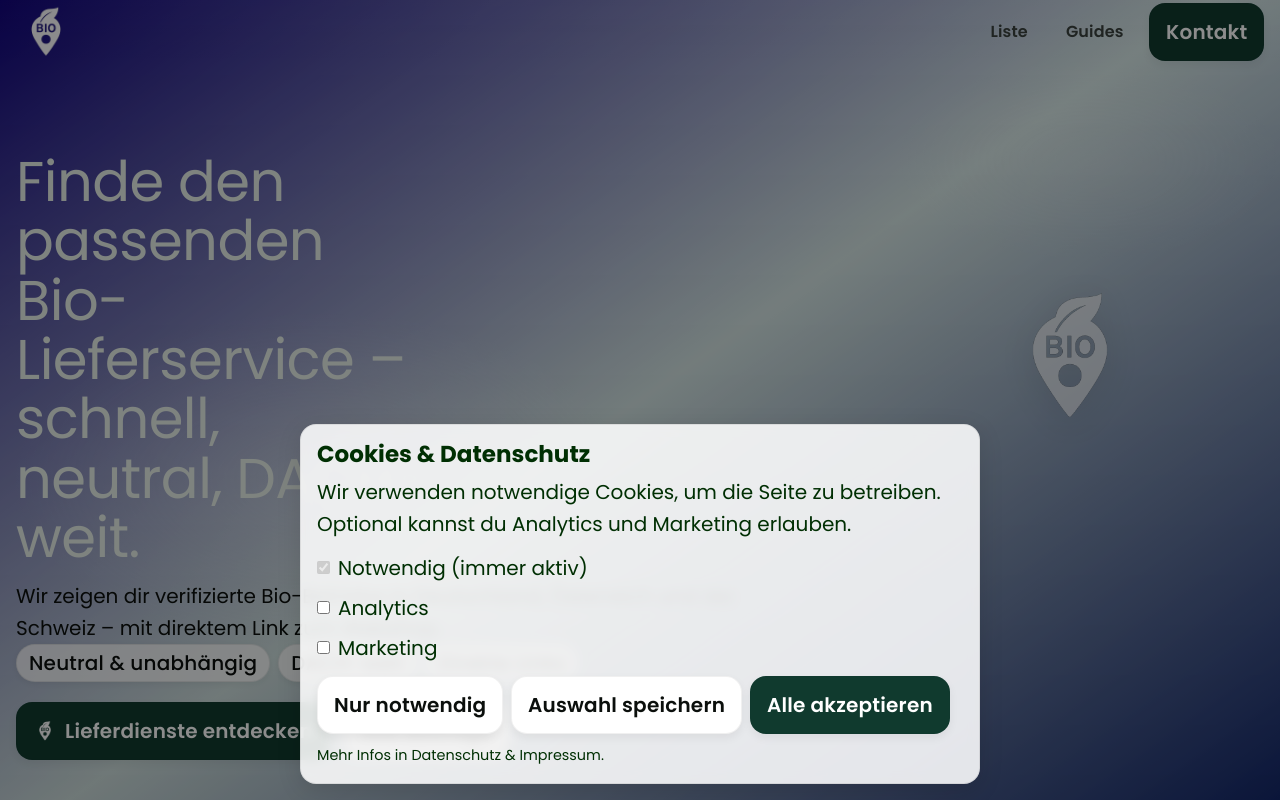
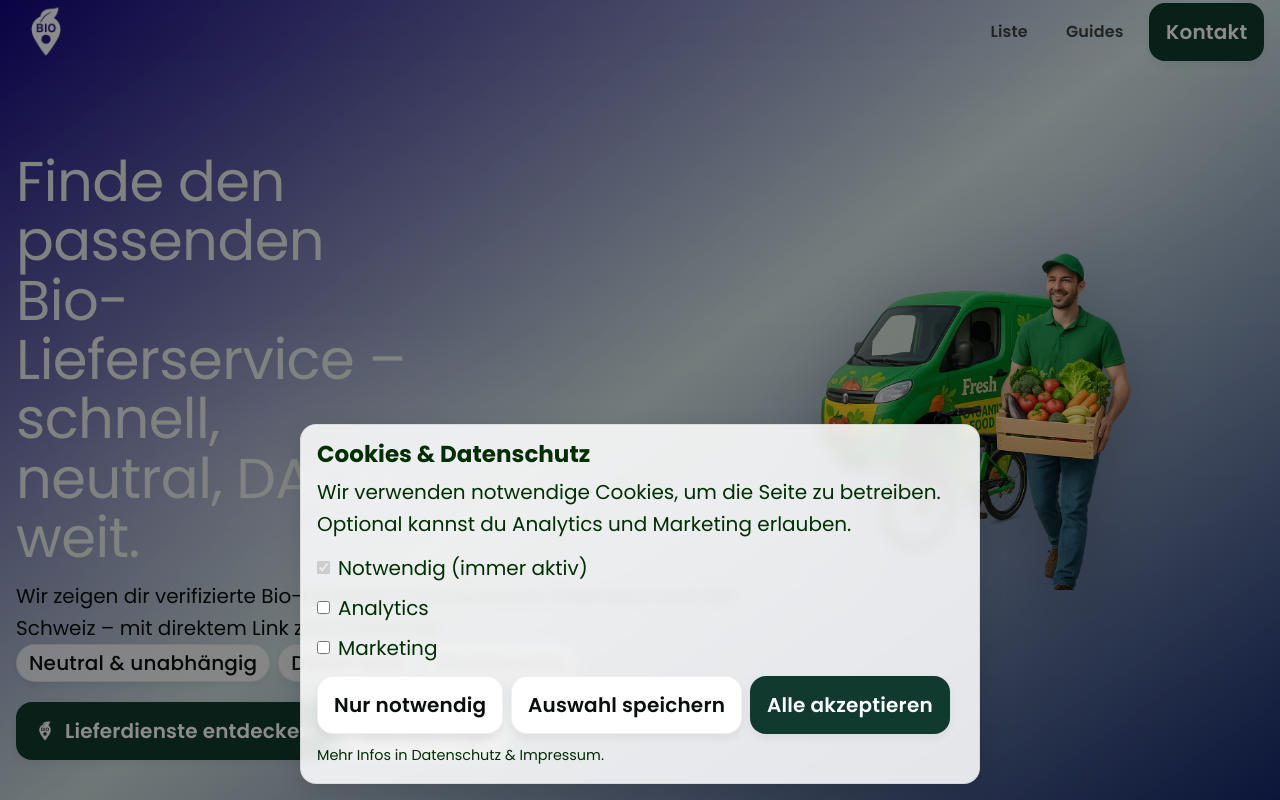
Before and after one commit to TonyB-ux/lieferdienst, a Next.js app: page / in a window 1280 px wide. Shown: the top 800 px of the page. Built offline with nearby package versions, Linux system fonts and the light colour scheme; no server answers.

Commit message:
anpassungen

```diff
--- a/src/app/Impressum/page.tsx
+++ /dev/null
@@ -1,17 +0,0 @@
-export const metadata = {
-    title: "Impressum | lieferdienst-bio.de",
-    robots: { index: true, follow: true },
-  };
-
-  export default function ImpressumPage() {
-    return (
-      <main className="container" style={{ paddingTop: 96, paddingBottom: 48 }}>
-        <h1 className="h2" style={{ marginBottom: 12, color: "#002f03" }}>Impressum</h1>
-        <div className="glass card" style={{ padding: 20, maxWidth: 800 }}>
-          <p><strong>Verantwortlich:</strong> (Firma/Name, Anschrift)</p>
-          <p style={{ marginTop: 12 }}>E-Mail: hello@lieferdienst-bio.de</p>
-          <p style={{ marginTop: 12 }}>USt-ID: …</p>
-        </div>
-      </main>
-    );
-  }
--- a/src/app/globals.css
+++ b/src/app/globals.css
@@ -179,6 +179,19 @@
   @media (max-width: 900px){
     .hero-logo{ display: none; }
   }
+
+  /* Hero: dekorative Grafik rechts neben der Überschrift */
+  .hero{ position: relative; }
+  .hero-art{
+    position: absolute;
+    right: clamp(24px, 6vw, 140px);
+    top: clamp(24px, 12vh, 200px);
+    width: clamp(220px, 28vw, 420px);
+    height: auto;
+    pointer-events: none;
+    filter: drop-shadow(0 12px 30px rgba(0,0,0,.22));
+  }
+  @media (max-width: 900px){ .hero-art{ display:none; } }
 
   /* Beim Scrollen: leichte Glass-Schicht, damit Elemente im Header sichtbar bleiben */
   .site-header.is-scrolled{
--- a/src/components/GlassStarter.tsx
+++ b/src/components/GlassStarter.tsx
@@ -52,14 +52,14 @@ export default function GlassStarter() {
                 </NextLink>
               </div>
             </div>
-            {/* Dekoratives Logo rechts im Hero */}
+            {/* Dekorative Hero-Grafik rechts (aus /public/hero-image.png) */}
             <Image
-              src="/logo.png"
+              src="/hero-image.png"
               alt=""
-              width={180}
-              height={116}
+              width={320}
+              height={320}
               priority={false}
-              className="hero-logo"
+              className="hero-art"
             />
           </section>
 
```
